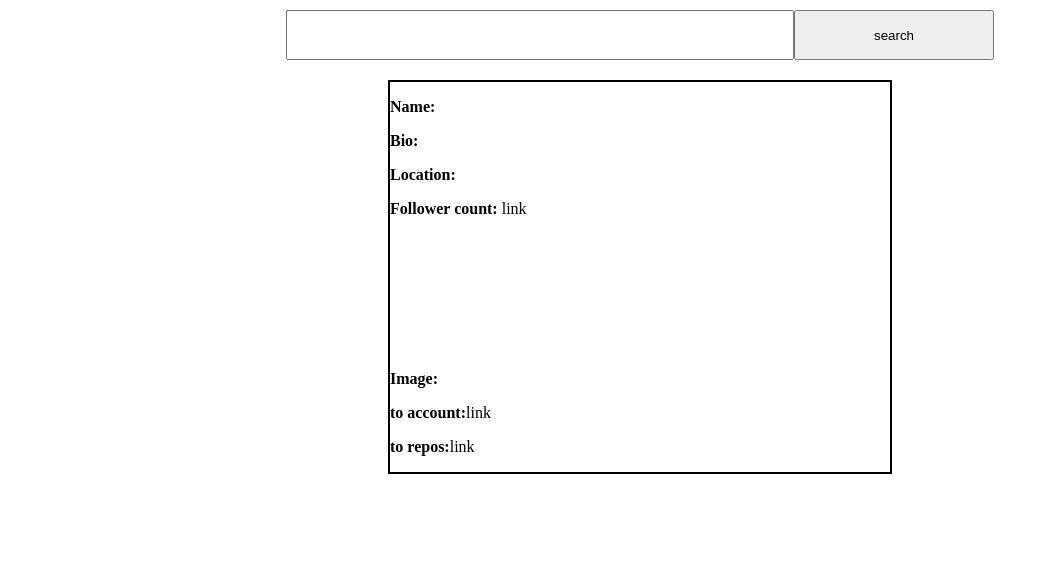
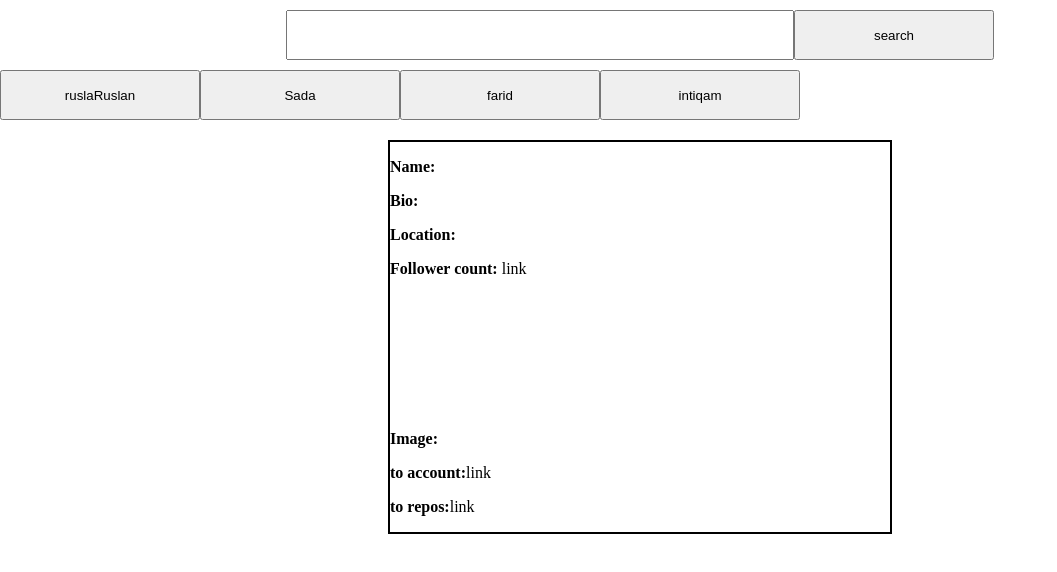
Before and after one commit to ruslaRuslan/react-for-me8_2, a React (Vite) app: page /github in a window 1280 px wide. Shown: the top 572 px of the page, without its empty margins (0-1057 px from the left). Built offline with nearby package versions, Linux system fonts and the light colour scheme.

Commit message:
bir bece adlar elave etdik

```diff
--- a/src/pages/Github/index.jsx
+++ b/src/pages/Github/index.jsx
@@ -1,6 +1,6 @@
-import { useState, useRef } from "react";
+import axios from "axios";
 import styles from "./index.module.css";
-import axios from "axios";
+import { useState } from "react";
 
 const API_GITHUB_URL = "https://api.github.com/users/";
 
@@ -11,30 +11,57 @@ async function getData(username) {
 
 const GithubMain = () => {
   const [data, setData] = useState({});
-  // const [username, setUsername] = useState('');
+  const [username, setUsername] = useState("");
 
-  const inputRef = useRef();
   return (
     <>
       <div className={styles.inputContainer}>
         <input
           type="text"
-          ref={inputRef}
-          // value={username}
-          // onChange={(e) => {
-          //   setUsername(e.target.value);
-
-          // }}
+          value={username}
+          onChange={(e) => {
+            setUsername(e.target.value);
+          }}
         />
         <button
           onClick={() => {
-            console.log(inputRef);
-            getData(inputRef.current.value).then((data) => {
+            getData(username).then((data) => {
               setData(data);
             });
           }}
         >
           search
+        </button>
+      </div>
+      <div>
+        <button
+          onClick={() => {
+            setUsername("ruslaRuslan");
+          }}
+        >
+          ruslaRuslan
+        </button>
+
+        <button
+          onClick={() => {
+            setUsername("Sada-Shukurova");
+          }}
+        >
+          Sada
+        </button>
+        <button
+          onClick={() => {
+            setUsername("farid-hashimzada");
+          }}
+        >
+          farid
+        </button>
+        <button
+          onClick={() => {
+            setUsername("shumalov0");
+          }}
+        >
+          intiqam
         </button>
       </div>
       <div className={styles.dataContainer}>
```
